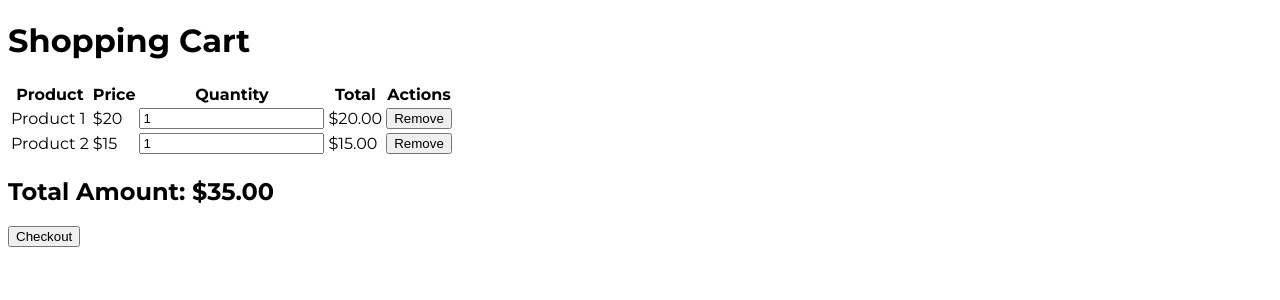
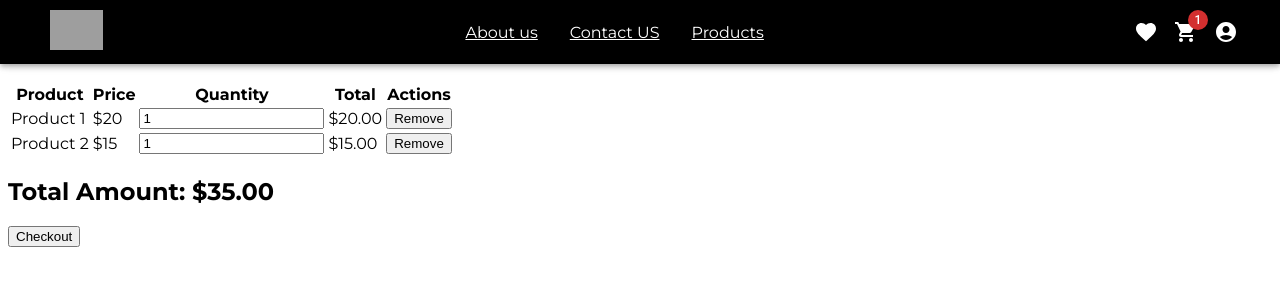
Before and after one commit to BisanGhoul/ecommerce-project, a React (Vite) app: page /cart in a window 1280 px wide. Shown: the top 300 px of the page. Built offline with nearby package versions, Linux system fonts and the light colour scheme; grey boxes are pictures that could not be loaded.

Commit message:
Added the header to the cart and made the cart icon clickable

```diff
--- a/src/Cart/cartPage.jsx
+++ b/src/Cart/cartPage.jsx
@@ -6,7 +6,6 @@ const Cart = () => {
     const [cartItems, setCartItems] = useState([
       { id: 1, name: 'Product 1', price: 20, quantity: 1 },
       { id: 2, name: 'Product 2', price: 15, quantity: 1 },
-      // Add more products as needed
   ]);
 
   const handleQuantityChange = (id, quantity) => {
@@ -27,10 +26,10 @@ const Cart = () => {
 
   return (
       <div className="cart">
+        <Header />
+          <div>
             <h1>Shopping Cart</h1>
-          {cartItems.length === 0 ? (
-              <p>Your cart is empty.</p>
-          ) : (
+            {cartItems.length === 0 ? (<p>Your cart is empty.</p> ) : (
                 <table>
                     <thead>
                         <tr>
@@ -66,6 +65,7 @@ const Cart = () => {
             <h2>Total Amount: ${getTotalAmount().toFixed(2)}</h2>
             <button onClick={() => alert('Proceeding to checkout...')}>Checkout</button>
         </div>
+      </div>
     );
   };
 
--- a/src/header/Header.jsx
+++ b/src/header/Header.jsx
@@ -6,8 +6,14 @@ import ShoppingCartIcon from '@mui/icons-material/ShoppingCart';
 import FavoriteIcon from '@mui/icons-material/Favorite';
 import AccountCircleIcon from '@mui/icons-material/AccountCircle';
 import { Container, Link } from '@mui/material';
+import { useNavigate } from 'react-router-dom'; // Import useNavigate
 
 const Header = () => {
+  const navigate = useNavigate();
+  function cartClick () {
+    navigate('/cart'); // Replace with your actual route
+  }
+
   return (
     <AppBar position="fixed" sx={{ backgroundColor: 'black' }}>
       <Container maxWidth="xl">
@@ -41,7 +47,7 @@ const Header = () => {
             </IconButton>
             <IconButton color="inherit">
               <Badge badgeContent={1} color="error">
-                <ShoppingCartIcon />
+                <ShoppingCartIcon onClick = {cartClick} />
               </Badge>
             </IconButton>
             <IconButton color="inherit">
```
Lines whose indentation alone changed are shown as unchanged.
